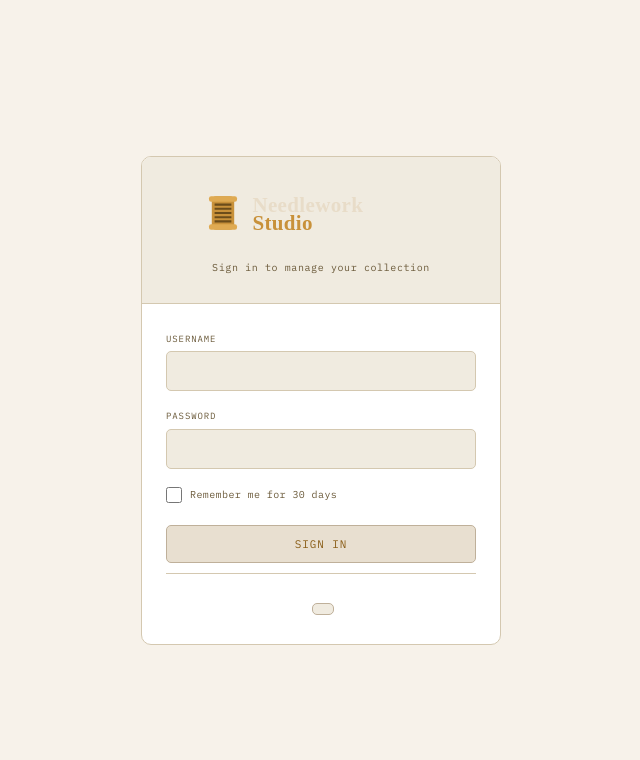
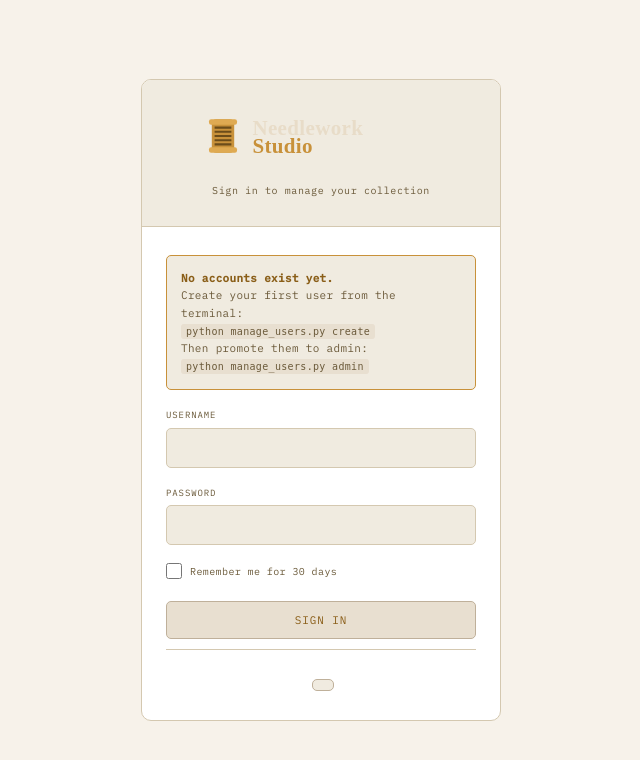
Before and after one commit to GreenglassT/NeedleworkStudio, a Flask app: page /login in a window 1280 px wide. Shown: the top 760 px of the page, without its empty margins (319-959 px from the left). Run offline with Flask 3, Linux system fonts and the light colour scheme; parts of the project's set-up code (start-up, migrations or seed data) failed here and were passed over; some libraries are stand-ins or nearby versions.

Commit message:
Improve new user onboarding and setup documentation
Show setup hint on login page when no users exist, log error
for missing ADMIN_USERNAME user, add docker-entrypoint logging,
document env vars and admin panel in README.

```diff
--- a/app.py
+++ b/app.py
@@ -634,7 +634,10 @@ def _bootstrap_admin_from_env():
         conn.commit()
         app.logger.info("Admin bootstrap: granted admin to '%s'", ADMIN_USERNAME)
     else:
-        app.logger.warning("Admin bootstrap: user '%s' not found", ADMIN_USERNAME)
+        app.logger.error(
+            "ADMIN_USERNAME='%s' is set but no user with that name exists. "
+            "Create the user first: python manage_users.py create",
+            ADMIN_USERNAME)
     conn.close()
 
 
@@ -1457,6 +1460,12 @@ def login():
 
     error = None
 
+    # Check if any users exist — show setup hint if not
+    no_users = False
+    if not DESKTOP_MODE:
+        conn = get_db()
+        no_users = conn.execute("SELECT COUNT(*) FROM users").fetchone()[0] == 0
+
     if request.method == 'POST':
         wants_json = request.is_json or request.headers.get('X-Requested-With') == 'fetch'
 
@@ -1517,7 +1526,7 @@ def login():
                 if wants_json:
                     return jsonify({'error': error}), 401
 
-    return render_template('login.html', error=error)
+    return render_template('login.html', error=error, no_users=no_users)
 
 
 @app.route('/logout', methods=['POST'])
--- a/docker-compose.yml
+++ b/docker-compose.yml
@@ -11,5 +11,9 @@ services:
       # - ADMIN_USERNAME=your_username
     restart: unless-stopped
 
+    # After first start, create your admin user:
+    #   docker compose exec needlework-studio python manage_users.py create
+    #   docker compose exec needlework-studio python manage_users.py admin
+
 volumes:
   needlework-data:
--- a/templates/login.html
+++ b/templates/login.html
@@ -175,6 +175,26 @@
             letter-spacing: .03em;
         }
 
+        .setup-hint {
+            background: var(--surface-2);
+            border: 1px solid var(--gold-dim);
+            color: var(--text-muted);
+            padding: 14px;
+            border-radius: var(--r);
+            margin-bottom: 18px;
+            font-family: 'IBM Plex Mono', monospace;
+            font-size: 11px;
+            letter-spacing: .03em;
+            line-height: 1.6;
+        }
+        .setup-hint strong { color: var(--gold); }
+        .setup-hint code {
+            background: var(--surface-3);
+            padding: 2px 5px;
+            border-radius: 3px;
+            font-size: 10px;
+        }
+
         @media (max-width: 480px) {
             .login-container { padding: 12px; }
             .login-form { padding: 20px 16px; }
@@ -191,6 +211,15 @@
             </div>
             <form class="login-form" method="POST" action="/login">
                 <input type="hidden" name="csrf_token" value="{{ csrf_token() }}">
+                {% if no_users %}
+                <div class="setup-hint">
+                    <strong>No accounts exist yet.</strong><br>
+                    Create your first user from the terminal:<br>
+                    <code>python manage_users.py create</code><br>
+                    Then promote them to admin:<br>
+                    <code>python manage_users.py admin</code>
+                </div>
+                {% endif %}
                 {% if error %}
                 <div class="error-message">{{ error }}</div>
                 {% endif %}
```
Also changed, not shown: README.md, 1 other file.
